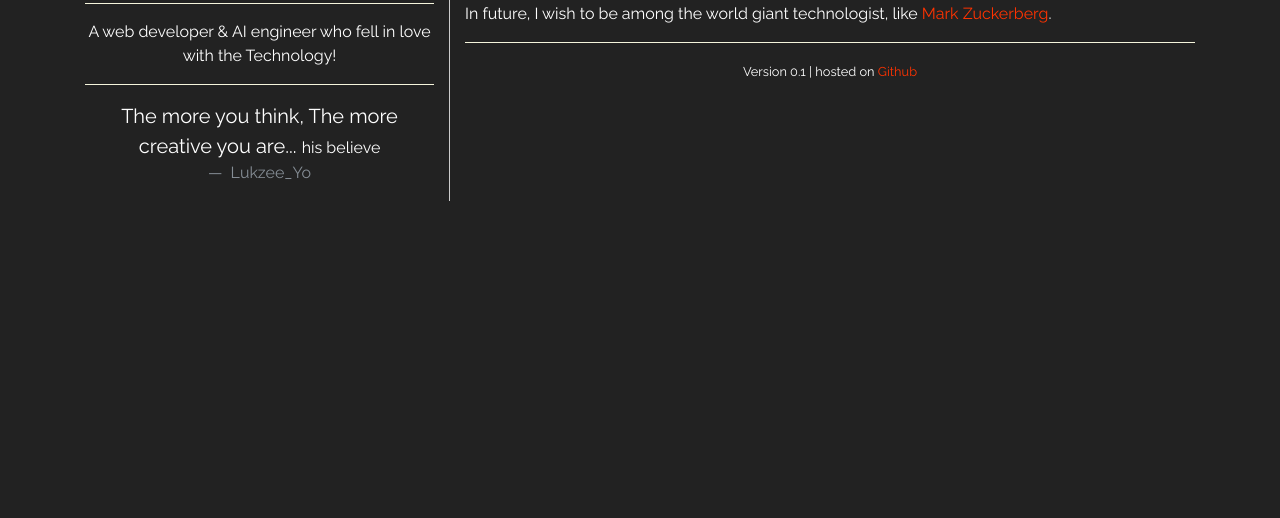
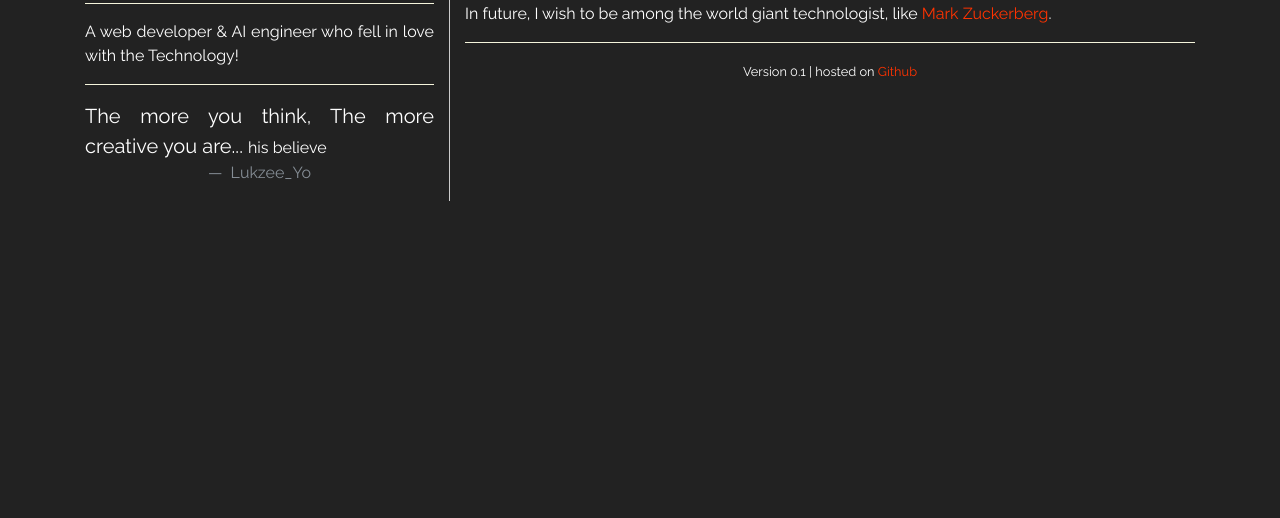
Before and after one commit to Lukzee/lukzeetech, a plain HTML site: page index.html in a window 1280 px wide. Shown: the part 282-800 px from the top of the page. Drawn offline with nearby package versions, Linux system fonts and the light colour scheme.

Commit message:
Update custom.css

```diff
--- a/custom.css
+++ b/custom.css
@@ -29,3 +29,7 @@ a:hover {
 #sidebar {
     border-right: 1px solid #ccc;
 }
+
+P {
+    text-align: justify;
+}
```
